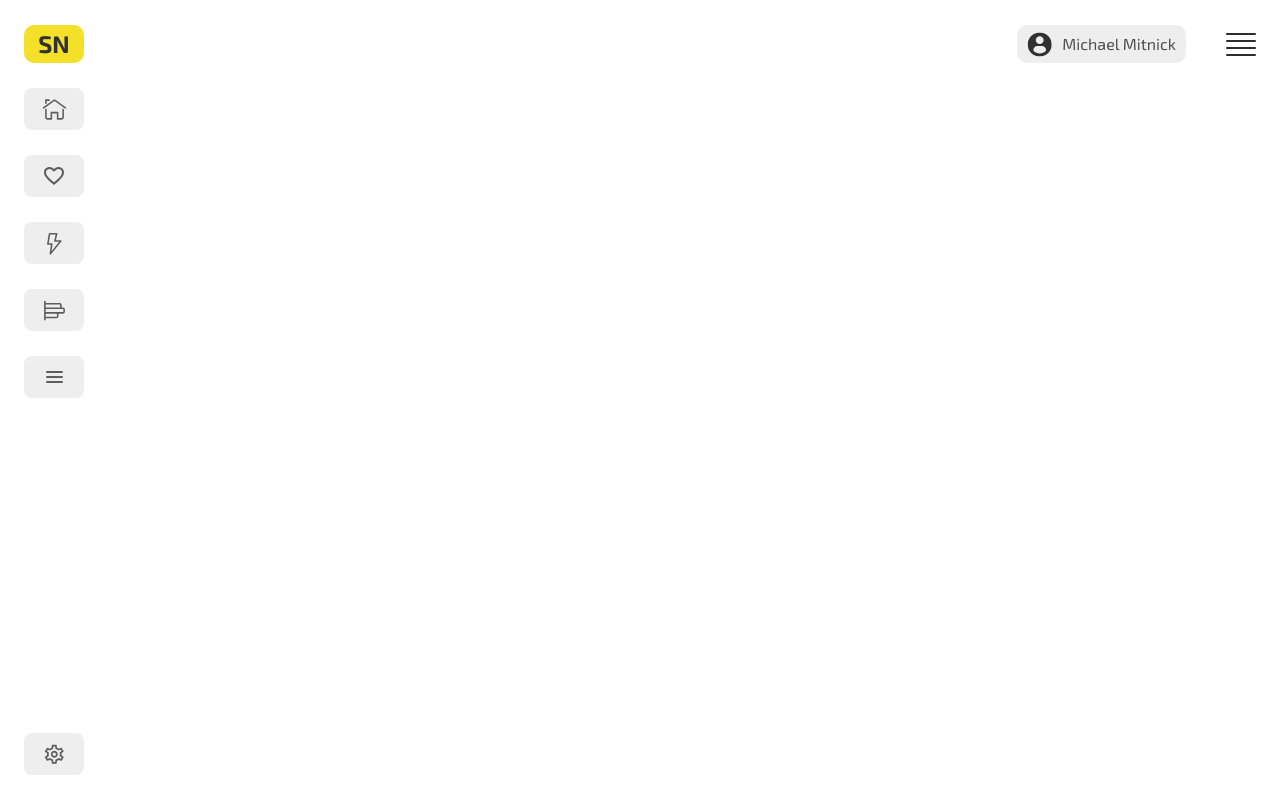
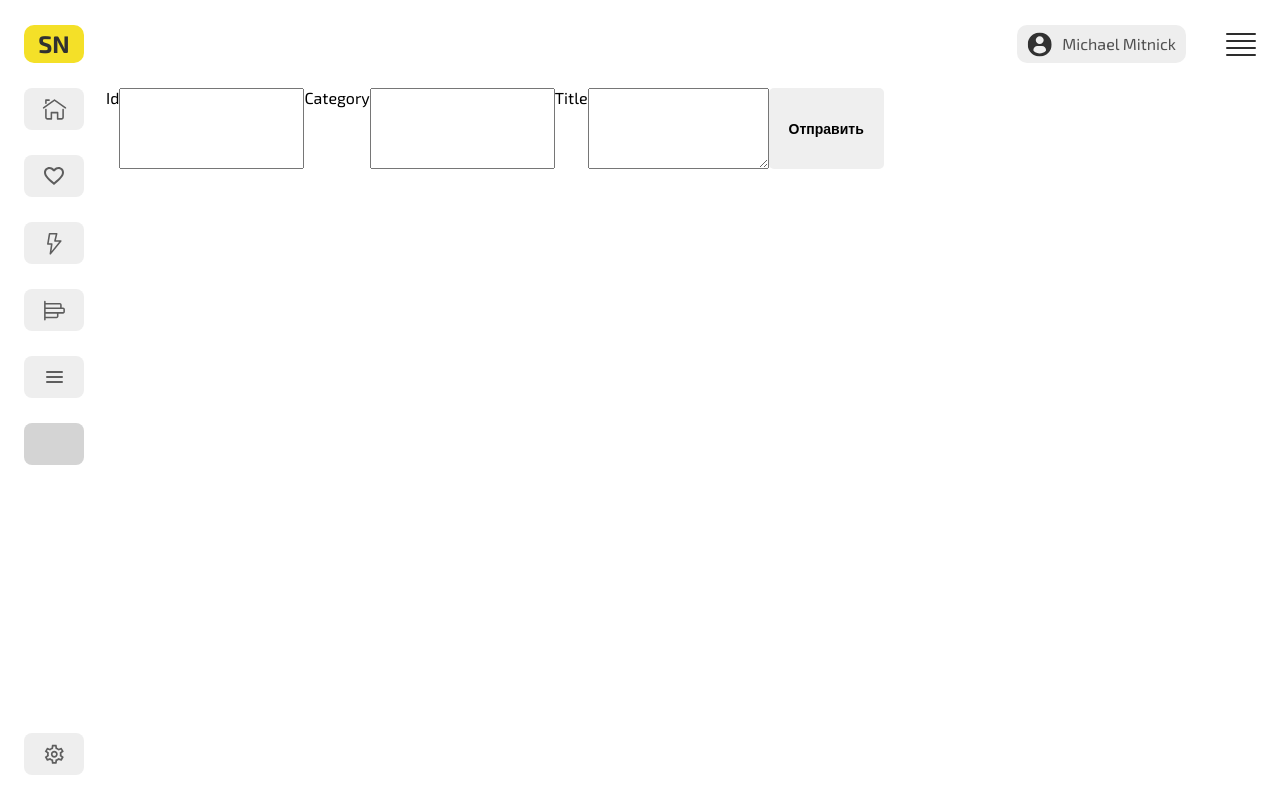
Before and after one commit to jankowski-dev/Prototype-App-React, a React (Create React App) app: page /addpost in a window 1280 px wide. Before the commit this address had no page. Built offline with nearby package versions, Linux system fonts and the light colour scheme.

Commit message:
create component addpost

```diff
--- a/src/App.js
+++ b/src/App.js
@@ -12,7 +12,7 @@ function App(props) {
         <main class="main_wrapper">
           <Header />
           <div class="container">
-            <Content state={props.state} />
+            <Content state={props.state} sendPost={props.sendPost}/>
           </div>
         </main>
       </div>
--- a/src/components/Aside/Aside.jsx
+++ b/src/components/Aside/Aside.jsx
@@ -27,6 +27,9 @@ const Aside = () => {
         <NavLink to="subscribe" className={classLink}>
           <img src="img/subscribe.svg" alt="" />
         </NavLink>
+        <NavLink to="addpost" className={classLink}>
+          <img src="" alt="" />
+        </NavLink>
       </nav>
       <NavLink to="settings" className={classLink}>
         <img src="img/settings.svg" alt="" />
--- a/src/components/Content/Content.jsx
+++ b/src/components/Content/Content.jsx
@@ -1,6 +1,7 @@
 import { Route, Routes } from "react-router-dom";
 import Title from "./Title/Title";
 import Posts from "./Posts/Posts";
+import Addpost from "./Posts/Addpost/Addpost";
 
 const Content = (props) => {
 
@@ -12,6 +13,7 @@ const Content = (props) => {
       <Route path="/subscribe" element={<Posts content={props.state.subscribe} />} />
       <Route path="/statistics" element={<Title />} />
       <Route path="/settings" element={<Title />} />
+      <Route path="/addpost" element={<Addpost sendPost={props.sendPost} />} />
     </Routes>
   );
 };
--- /dev/null
+++ b/src/components/Content/Posts/Addpost/Addpost.jsx
@@ -0,0 +1,34 @@
+import React from "react";
+
+const Addpost = (props) => {
+
+
+let refId = React.createRef();
+let refCategory = React.createRef();
+let refTitle = React.createRef();
+
+let run = () => {
+    let data = {
+        id: refId.current.value,
+        category: refCategory.current.value,
+        title: refTitle.current.value
+    }
+
+    props.sendPost(data);
+
+}
+    return (
+        <div class="wrapper">
+          <div>Id</div>
+          <input ref={refId} />
+          <div>Category</div>
+          <input ref={refCategory} />
+          <div>Title</div>
+          <textarea ref={refTitle} rows="5" />
+          <button onClick={ run }>Отправить</button>
+        </div>
+    );
+}
+
+
+export default Addpost;
--- a/src/index.js
+++ b/src/index.js
@@ -54,10 +54,14 @@ const state = {
   ],
 };
 
+let sendPost = (data) => {
+  state.main.push(data);
+}
+
 const root = ReactDOM.createRoot(document.getElementById("root"));
 root.render(
   <React.StrictMode>
-    <App state={state} />
+    <App state={state} sendPost={sendPost} />
   </React.StrictMode>
 );
 
```
Also changed, not shown: src/components/Content/Posts/Addpost/Addpost.module.css (added), 1 other file (tests, documents, lock files or other folders).
